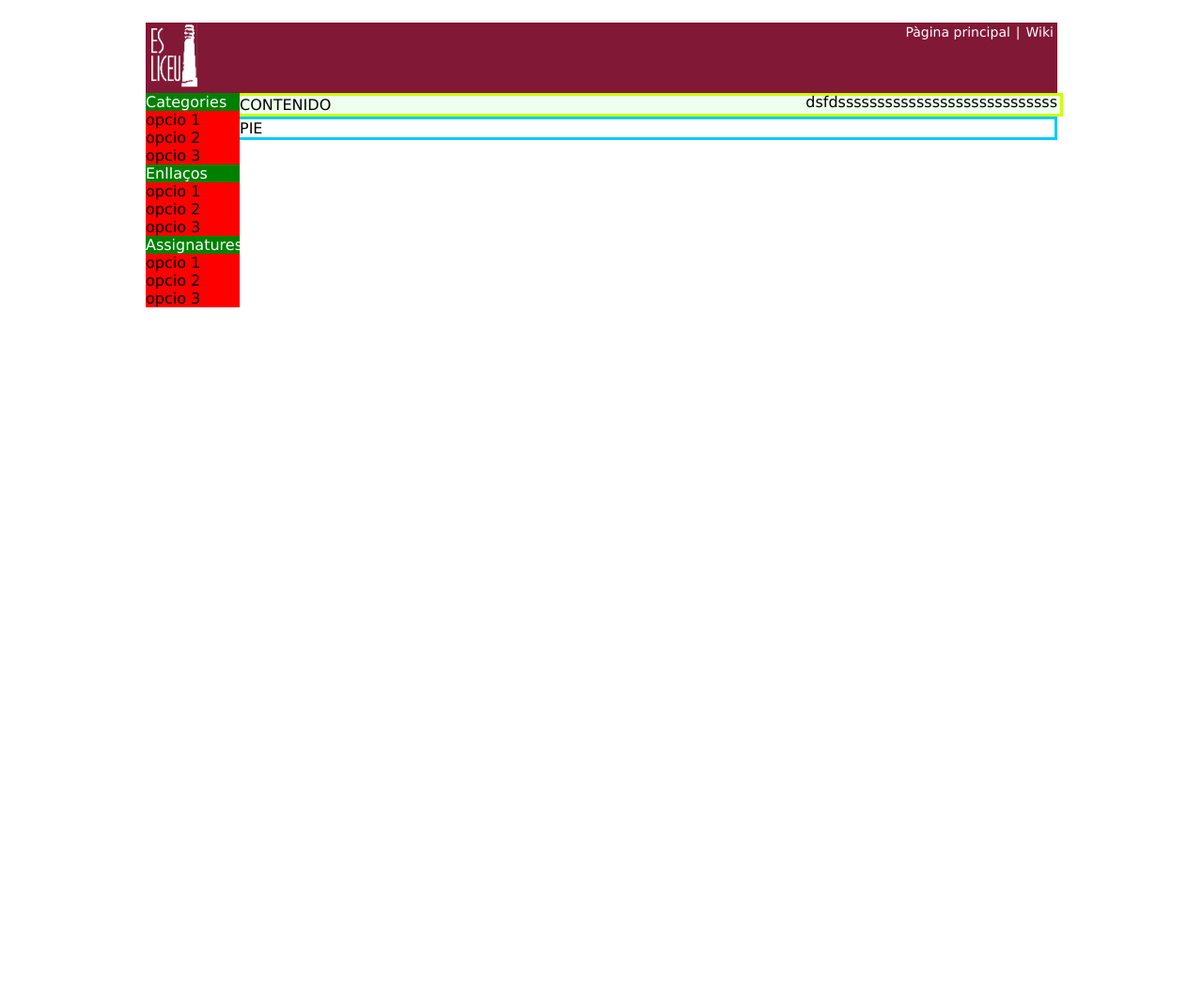
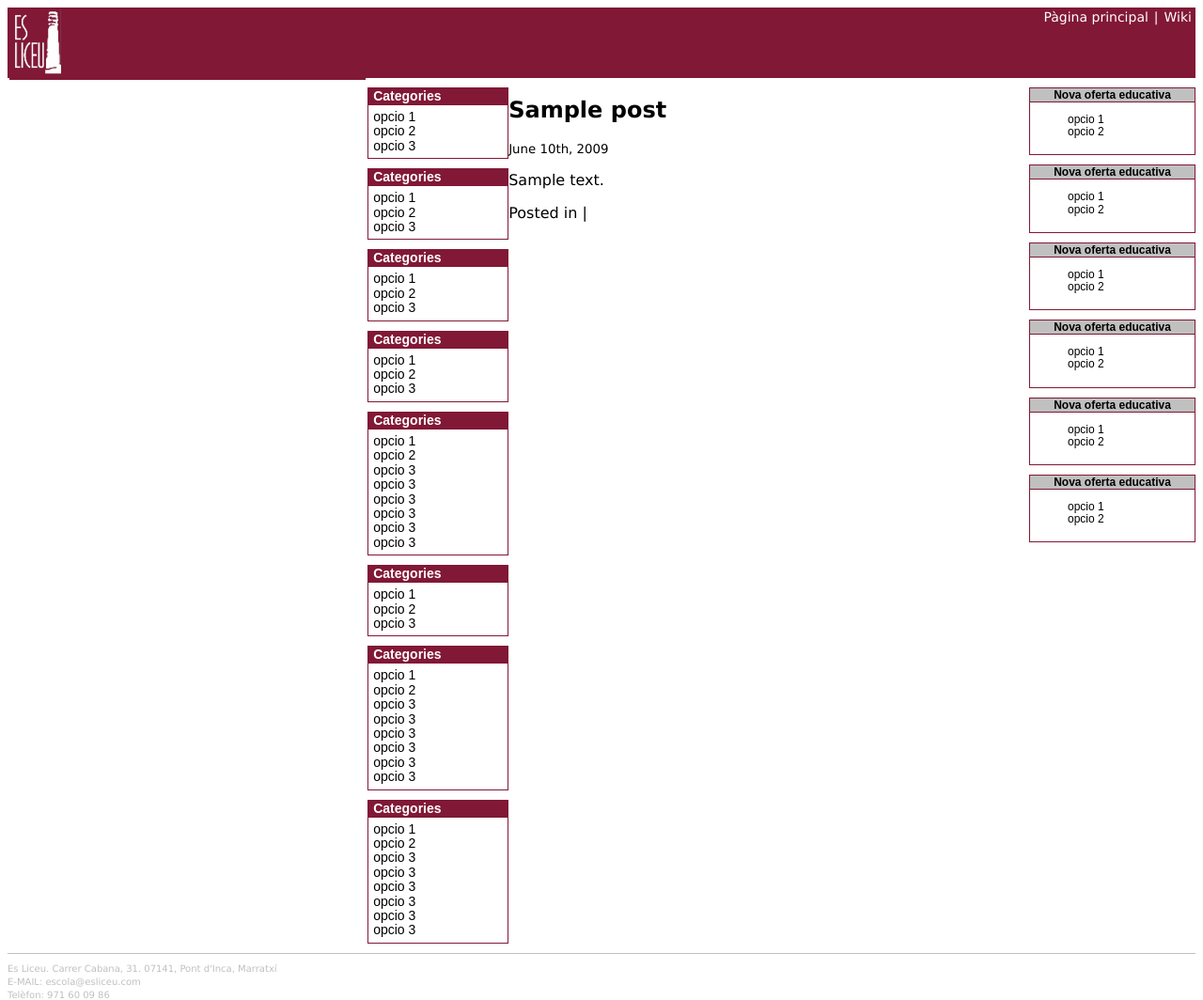
Before and after one commit to gmateu/liceuWP, a WordPress theme: template index.php in a window 1280 px wide. Shown: the whole page at 94% size. Before the commit the page ends 327 px from the top, so only its background shows below. Run offline with PHP 8.4 and a stand-in for WordPress, Linux system fonts and the light colour scheme; the site name, menu and one post (Sample post) are stand-ins, and other content is empty.

Commit message:
ja es mostren els continguts dels posts, i els menus estan colocats, falla referència relativa als estils

```diff
--- a/footer.php
+++ b/footer.php
@@ -1,6 +1,15 @@
-            <div id="footer">PIE</div>
-        </div>
+            <div id="footer">
+	    <div>
+		Es Liceu. Carrer Cabana, 31. 07141, Pont d'Inca, Marratxí
+		<br/>
+		<br/>
+		E-MAIL: escola@esliceu.com
+		<br/>
+		<br/>
+		Telèfon: 971 60 09 86
+	    </div>
 
+	    </div>
     </body>
 
 
--- a/header.php
+++ b/header.php
@@ -6,10 +6,9 @@
 
     </head>
     <body>
-        <div id="page">
         <div id="header">
 		<div class="esquerra">
-					&nbsp;
+			<a href=""<?php echo get_option('home'); ?>/">&nbsp;</a>
 		</div>
 		<div class="dreta">
 			<ul>
--- a/index.php
+++ b/index.php
@@ -2,6 +2,29 @@
 <?php get_sidebar(); ?>
 <?php get_sidebar("right"); ?>
 
-            <div id="content">CONTENIDO</div>
+            <div id="content">
+		<?php if (have_posts()) : ?>
+		<?php while (have_posts()) : the_post(); ?>
+
+			<div <?php post_class() ?> id="post-<?php the_ID(); ?>">
+				<h2><a href="<?php the_permalink() ?>" rel="bookmark" title="Permanent Link to <?php the_title_attribute(); ?>"><?php the_title(); ?></a></h2>
+				<small><?php the_time('F jS, Y') ?> <!-- by <?php the_author() ?> --></small>
+
+				<div class="entry">
+					<?php the_content('Read the rest of this entry &raquo;'); ?>
+				</div>
+
+				<p class="postmetadata"><?php the_tags('Tags: ', ', ', '<br />'); ?> Posted in <?php the_category(', ') ?> | <?php edit_post_link('Edit', '', ' | '); ?>  <?php comments_popup_link('No Comments &#187;', '1 Comment &#187;', '% Comments &#187;'); ?></p>
+			</div>
+
+		<?php endwhile; ?>
+		<?php else : ?>
+		    <h2 class="center">Not Found</h2>
+		    <p class="center">Sorry, but you are looking for something that isn't here.</p>
+		    <?php get_search_form(); ?>
+		<?php endif; ?>
+
+
+	    </div>
 
 <?php get_footer(); ?>
--- a/sidebar-right.php
+++ b/sidebar-right.php
@@ -1,3 +1,68 @@
 <div id="sidebar-right">
-	dsfdssssssssssssssssssssssssssss
+    <div class="capsa2">
+	<h1>Nova oferta educativa</h1>
+	    <center>
+	    </center>
+	    <p>
+	    </p>
+	<ul>
+	    <li> opcio 1</li>
+	    <li> opcio 2 </li>
+	</ul>
+    </div>
+    <div class="capsa2">
+	<h1>Nova oferta educativa</h1>
+	    <center>
+	    </center>
+	    <p>
+	    </p>
+	<ul>
+	    <li> opcio 1</li>
+	    <li> opcio 2 </li>
+	</ul>
+    </div>
+    <div class="capsa2">
+	<h1>Nova oferta educativa</h1>
+	    <center>
+	    </center>
+	    <p>
+	    </p>
+	<ul>
+	    <li> opcio 1</li>
+	    <li> opcio 2 </li>
+	</ul>
+    </div>
+    <div class="capsa2">
+	<h1>Nova oferta educativa</h1>
+	    <center>
+	    </center>
+	    <p>
+	    </p>
+	<ul>
+	    <li> opcio 1</li>
+	    <li> opcio 2 </li>
+	</ul>
+    </div>
+    <div class="capsa2">
+	<h1>Nova oferta educativa</h1>
+	    <center>
+	    </center>
+	    <p>
+	    </p>
+	<ul>
+	    <li> opcio 1</li>
+	    <li> opcio 2 </li>
+	</ul>
+    </div>
+    <div class="capsa2">
+	<h1>Nova oferta educativa</h1>
+	    <center>
+	    </center>
+	    <p>
+	    </p>
+	<ul>
+	    <li> opcio 1</li>
+	    <li> opcio 2 </li>
+	</ul>
+    </div>
 </div>
--- a/sidebar.php
+++ b/sidebar.php
@@ -1,24 +1,73 @@
+
+
 <div id="sidebar-left">
-    <div class="menu">
-        <div class="label">Categories</div>
+
+
+    <div id="menu_esq">
+        <h1>Categories</h1>
         <ul>
             <li>opcio 1</li>
             <li>opcio 2</li>
             <li>opcio 3</li>
         </ul>
 
-        <div class="label">Enllaços</div>
+        <h1>Categories</h1>
         <ul>
             <li>opcio 1</li>
             <li>opcio 2</li>
             <li>opcio 3</li>
         </ul>
-        <div class="label">Assignatures</div>
+        <h1>Categories</h1>
         <ul>
             <li>opcio 1</li>
             <li>opcio 2</li>
             <li>opcio 3</li>
         </ul>
+        <h1>Categories</h1>
+        <ul>
+            <li>opcio 1</li>
+            <li>opcio 2</li>
+            <li>opcio 3</li>
+        </ul>
+        <h1>Categories</h1>
+        <ul>
+            <li>opcio 1</li>
+            <li>opcio 2</li>
+            <li>opcio 3</li>
+	    <li>opcio 3</li>
+	    <li>opcio 3</li>
+	    <li>opcio 3</li>
+	    <li>opcio 3</li>
+	    <li>opcio 3</li>
+        </ul>
+        <h1>Categories</h1>
+        <ul>
+            <li>opcio 1</li>
+            <li>opcio 2</li>
+            <li>opcio 3</li>
+        </ul>
+        <h1>Categories</h1>
+        <ul>
+            <li>opcio 1</li>
+            <li>opcio 2</li>
+            <li>opcio 3</li>
+	    <li>opcio 3</li>
+	    <li>opcio 3</li>
+	    <li>opcio 3</li>
+	    <li>opcio 3</li>
+	    <li>opcio 3</li>
+        </ul>
+	<h1>Categories</h1>
+        <ul>
+            <li>opcio 1</li>
+            <li>opcio 2</li>
+            <li>opcio 3</li>
+	    <li>opcio 3</li>
+	    <li>opcio 3</li>
+	    <li>opcio 3</li>
+	    <li>opcio 3</li>
+	    <li>opcio 3</li>
+        </ul>
     </div>
 
 </div>
--- a/style.css
+++ b/style.css
@@ -27,25 +27,28 @@ font-size:14px;
 margin: 2 2 2 2;
 }
 
-#header .esquerra{
+#header .esquerra a{
 	float:left;
+	background:#811836 url(images/logo.png) no-repeat scroll 0 0;
+	height:100%;
+	width:30%;
 	}
 #header .dreta li{
 	float: right;
 	}
 #page {
-       left:50%;
+/*       left:50%;
 		margin-left:-485px;
 		position:absolute;
-		width:970px;
+		width:970px;*/
 }
 #header {
        height:75px;
-	   background:#811836 url(images/logo.png) no-repeat scroll 0 0;;
+	   background:#811836;
 	   }
 #sidebar-left {
        float:left; /* Si queremos el menu a la izquierda basta con usar left para desplazar el menu a la*/
-       width:100px;
+
 
        }
 
@@ -64,17 +67,116 @@ margin: 2 2 2 2;
 
 #sidebar-right{
 	float:right;
+/*	width:175px;*/
+	margin:10px 0;
 	}
+
+
+#sidebar-right .capsa2{
+    width: 175px;
+    -x-system-font:none;
+    border:1px solid #811836;
+    font-family:Arial,Helvetica,sans-serif;
+    font-size:12px;
+    font-size-adjust:none;
+    font-stretch:normal;
+    font-style:normal;
+    font-variant:normal;
+    font-weight:normal;
+    line-height:normal;
+    margin:0 0 10px;
+    padding:0 0 5px;
+   }
+#sidebar-right .capsa2 h1 {
+    background:silver none repeat scroll 0 0;
+    border-bottom:1px solid #811836;
+    font-size:12px;
+    margin:0 0 5px;
+    padding:0;
+    text-align:center;
+}
+
+#sidebar-right .capsa2 ul {
+line-height:110%;
+list-style-image:none;
+list-style-position:outside;
+list-style-type:none;
+}
 
 
 #izquierda{
        width:200px;
        border: 3px #FFCC00 solid; }
 #content {
-    background:#EFFFEF;
-    border:3px solid #CCFF00;
+    background:#fff;
     height:90%;
     width:100%;
 }
 #footer {
-       border: 3px #00CCFF solid; }
+    clear:both;
+    -x-system-font:none;
+    border-style:solid none none;
+    border-top:1px solid silver;
+    border-width:1px medium medium;
+    font-family:verdana;
+    font-size:10px;
+    font-size-adjust:none;
+    font-stretch:normal;
+    font-style:normal;
+    font-variant:normal;
+    font-weight:normal;
+    height:0;
+    left:0;
+    line-height:0;
+    padding:5px 0 0;
+    text-align:left;
+    vertical-align:top;
+    width:100%;
+}
+
+#footer div {
+color:silver;
+float:left;
+line-height:70%;
+margin-top:7px;
+vertical-align:top;
+}
+
+
+#menu_esq {
+    left:0;
+    width:150px;
+
+}
+
+#menu_esq h1 {
+background:#811836 none repeat scroll 0 0;
+border-left:1px solid #811836;
+border-right:1px solid #811836;
+border-style:solid solid none;
+border-top:1px solid #811836;
+border-width:1px 1px medium;
+color:white;
+font-family:Arial,Helvetica,sans-serif;
+font-size:14px;
+margin:10px 0 0;
+padding:0 5px 1px;
+text-align:left;
+}
+
+#menu_esq ul {
+border:1px solid #811836;
+font-family:Arial,Helvetica,sans-serif;
+font-size:14px;
+line-height:110%;
+list-style-image:none;
+list-style-position:outside;
+list-style-type:none;
+margin:0 0 10px;
+padding:5px 0 5px 5px;
+}
+
+#menu_esq h1 a:link, #menu_esq h1 a:visited, #menu_esq h1 a:active {
+color:white;
+text-decoration:none;
+}
```
Lines whose indentation alone changed are shown as unchanged.
